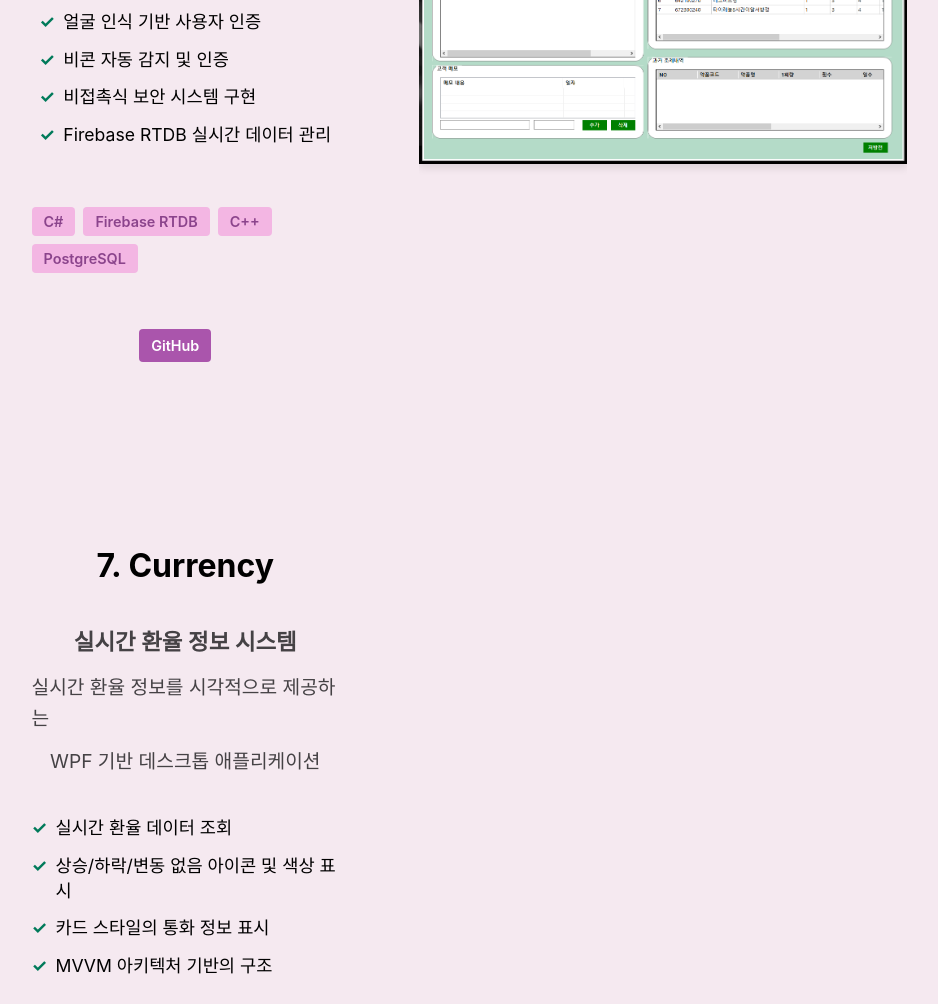
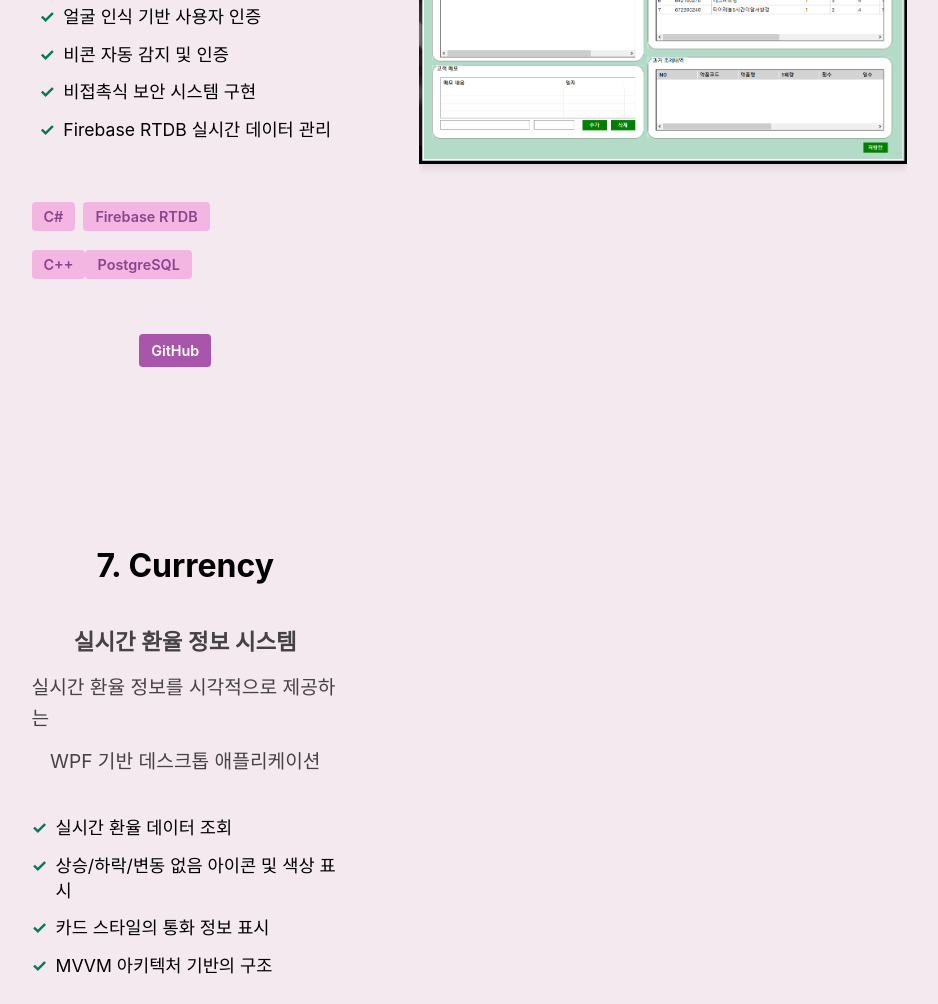
Before and after one commit to jjoaa/profile, a plain HTML site: page index.html in a window 1280 px wide. Shown: the part 1043-2047 px from the top of the page, without its empty margins (181-1119 px from the left). Drawn offline with Linux system fonts and the light colour scheme; a web font is replaced by a local one.

Commit message:
Update index.html

```diff
--- a/index.html
+++ b/index.html
@@ -309,7 +309,7 @@
                 </ul>
 
                 <div class="tech-tags">
-                    <span class="tech-tag">C#</span><span class="tech-tag">Firebase RTDB</span><span class="tech-tag">C++</span><span class="tech-tag">PostgreSQL</span>
+                    <span class="tech-tag">C#</span><span class="tech-tag">Firebase RTDB</span><span/><span class="tech-tag">C++</span><span class="tech-tag">PostgreSQL</span>
                 </div>
 
                 <div class="link-container">
```
